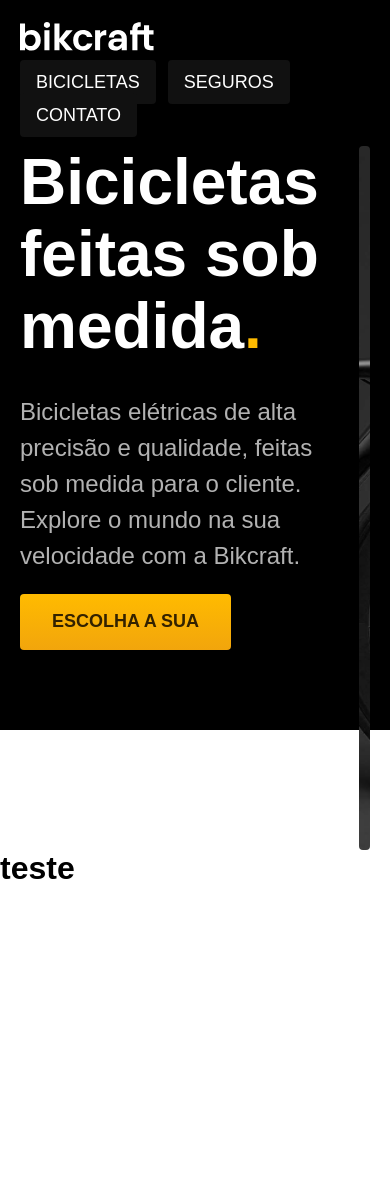
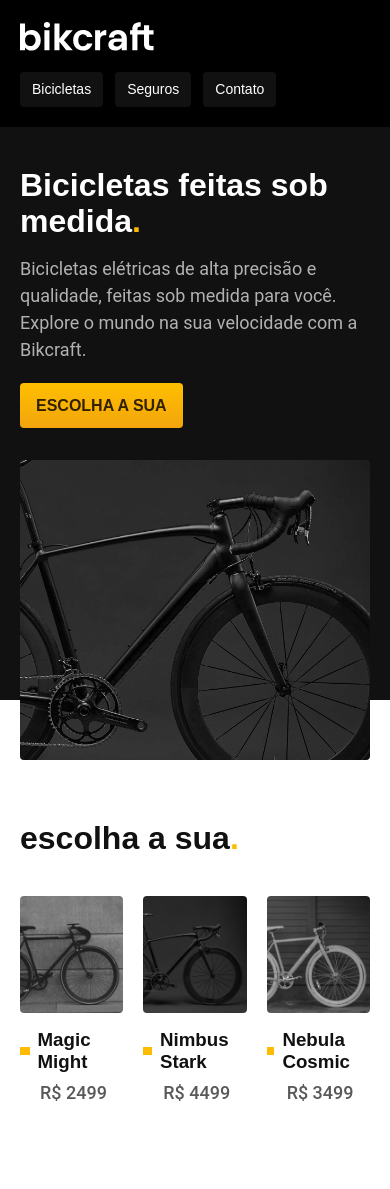
Before and after one commit to naylsonrj/bikecraft, a plain HTML site: page index.html in a window 390 px wide. Shown: the top 1189 px of the page. Drawn offline with Linux system fonts and the light colour scheme.

Commit message:
adicionado lista bicicletas e class container

```diff
--- /dev/null
+++ b/css/bicicletas/bicicletas-lista.css
@@ -0,0 +1,57 @@
+.bicicletas-lista {
+  padding-top: 60px;
+  padding-bottom: 120px;
+}
+.bicicletas-lista h2 {
+  margin-bottom: 40px;
+}
+
+.bicicletas-lista ul {
+  display: flex;
+  gap: 40px;
+  padding: 0 20px 20px 20px;
+  max-width: 1400px;
+  margin-left: auto;
+  margin-right: auto;
+  overflow-x: auto;
+  -webkit-overflow-scrolling: touch;
+}
+.bicicletas-lista a {
+  display: block;
+}
+.bicicletas-lista img {
+  margin-bottom: 16px;
+}
+
+.bicicletas-lista h3 {
+  margin-bottom: 8px;
+  display: flex;
+  align-items: center;
+}
+.bicicletas-lista h3::before {
+  content: "";
+  background-color: var(--cor-p1);
+  display: inline-block;
+  height: 8px;
+  width: 12px;
+  margin-right: 8px;
+  transition: width 0.3s;
+}
+.bicicletas-lista a:hover h3::before {
+  width: 24px;
+}
+
+.bicicletas-lista li span {
+  padding-left: 20px;
+}
+
+/*  responsivo */
+@media (max-width: 800px) {
+  .bicicletas-lista {
+    padding-bottom: 60px;
+  }
+
+  .bicicletas-lista ul {
+    gap: 20px;
+  }
+}
--- /dev/null
+++ b/css/global/global.css
@@ -0,0 +1,33 @@
+body {
+  margin: 0px;
+  font-family: Arial, Helvetica, sans-serif;
+  color: #111111;
+  padding-bottom: 600px;
+}
+
+h1,
+h2,
+h3,
+h4,
+ul,
+p {
+  margin: 0px;
+}
+
+ul {
+  padding: 0px;
+  list-style: none;
+}
+
+a {
+  text-decoration: none;
+  color: inherit;
+}
+
+img {
+  max-width: 100%;
+  display: block;
+}
+img[src$=".jpg"] {
+  border-radius: 4px;
+}
--- /dev/null
+++ b/css/global/header.css
@@ -0,0 +1,67 @@
+.header-bg {
+  background-color: var(--cor-12);
+}
+
+.header {
+  display: flex;
+  flex-wrap: wrap;
+  gap: 20px;
+  justify-content: space-between;
+  align-items: center;
+  padding-top: 20px;
+  padding-bottom: 20px;
+}
+
+.header-menu {
+  display: flex;
+  flex-wrap: wrap;
+  gap: 40px;
+}
+
+.header-menu a {
+  display: inline-block;
+  padding: 16px 0px;
+  position: relative;
+}
+
+.header-menu a:after {
+  content: "";
+  display: block;
+  height: 2px;
+  width: 0px;
+  background: var(--cor-0);
+  margin-top: 4px;
+  transition: 0.3s;
+  position: absolute;
+}
+
+.header-menu a:hover:after {
+  width: 100%;
+}
+
+@media (max-width: 800px) {
+  .header-menu {
+    gap: 20px;
+  }
+  .header-menu a {
+    background: var(--cor-11);
+    padding: 12px 16px;
+    border-radius: 4px;
+  }
+  .header-menu a:hover {
+    background-color: var(--cor-10);
+  }
+  .header a:after {
+    display: none;
+  }
+}
+
+@media (max-width: 600px) {
+  .header-menu {
+    gap: 12px;
+  }
+  .header-menu a {
+    padding: 8px 12px;
+    font-size: 14px;
+  }
+}
--- /dev/null
+++ b/css/home/introducao.css
@@ -0,0 +1,51 @@
+.introducao-bg {
+  background: var(--cor-12);
+  box-shadow: inset 0 -120px var(--cor-0);
+}
+
+.introducao {
+  display: grid;
+  grid-template-columns: 1fr 1fr;
+  gap: 0px 40px;
+}
+
+.introducao-conteudo {
+  align-self: end;
+  padding-bottom: 200px;
+}
+
+.introducao img {
+  height: 100%;
+  object-fit: cover;
+  border-radius: 4px;
+}
+
+.introducao h1 {
+  margin-bottom: 32px;
+}
+
+.introducao p {
+  margin-bottom: 20px;
+}
+
+@media (max-width: 800px) {
+  .introducao-bg {
+    background: var(--cor-11);
+    padding-top: 40px;
+    box-shadow: inset 0 -60px #ffffff;
+  }
+  .introducao {
+    grid-template-columns: 1fr;
+    gap: 32px;
+  }
+  .introducao-conteudo {
+    padding-bottom: 0px;
+  }
+  .introducao h1 {
+    margin-bottom: 16px;
+  }
+  .introducao img {
+    height: 300px;
+    width: 100%;
+  }
+}
--- a/css/style.css
+++ b/css/style.css
@@ -1,158 +1,14 @@
-body {
-  margin: 0px;
-  font-family: Arial, Helvetica, sans-serif;
-  padding-bottom: 700px;
-}
-h1,
-ul,
-p {
-  margin: 0px;
-}
+@import "./global/global.css";
+@import "./utilidades/tipografia.css";
+@import "./utilidades/cores.css";
 
-ul {
-  margin: 0px;
-  padding: 0px;
-  list-style: none;
-}
-a {
-  text-decoration: none;
-  color: inherit;
-}
+@import "./global/header.css";
 
-img {
-  max-width: 100%;
-  display: block;
-}
+/* Utilidades */
+@import "./utilidades/componentes.css";
 
-.header-bg {
-  background-color: black;
-}
+/* Home */
+@import "./home/introducao.css";
 
-.header {
-  display: flex;
-  flex-wrap: wrap;
-  gap: 20px;
-  justify-content: space-between;
-  align-items: center;
-  box-sizing: border-box;
-  padding: 20px;
-  max-width: 1200px;
-  margin-left: auto;
-  margin-right: auto;
-}
-
-.header-menu {
-  display: flex;
-  flex-wrap: wrap;
-  gap: 40px;
-}
-.header-menu a {
-  color: #ffffff;
-  padding: 16px 0px;
-  position: relative;
-  text-transform: uppercase;
-  font-size: 18px;
-}
-
-.header-menu a:after {
-  content: "";
-  display: block;
-  height: 2px;
-  width: 0px;
-  background-color: #ffffff;
-  margin-top: 4px;
-  transition: 0.3s;
-  position: absolute;
-}
-.header-menu a:hover:after {
-  width: 100%;
-}
-
-/*  RESPONSIVO */
-
-@media (max-width: 800px) {
-  .header-menu {
-    gap: 20px;
-  }
-
-  .header-menu a {
-    background-color: #111111;
-    padding: 12px 16px;
-    border-radius: 4px;
-  }
-  .header-menu a:hover {
-    background-color: #2e2e2e;
-  }
-  .header a:after {
-    display: none;
-  }
-}
-
-@media (max-width: 600px) {
-  .header-menu {
-    gap: 12px;
-    font-size: 14px;
-  }
-}
-
-/*  INTRODUCAO */
-
-.introducao-bg {
-  background-color: #000000;
-  color: #ffffff;
-  box-shadow: inset 0 -120px white;
-}
-
-.introducao {
-  display: grid;
-  grid-template-columns: 1fr 1fr;
-  gap: 0 40px;
-  box-sizing: border-box;
-  padding-left: 20px;
-  padding-right: 20px;
-  max-width: 1200px;
-  margin-left: auto;
-  margin-right: auto;
-}
-.introducao-conteudo {
-  align-self: end;
-  padding-bottom: 200px;
-}
-
-.introducao img {
-  height: 100%;
-  object-fit: cover;
-  border-radius: 4px;
-}
-.introducao h1 {
-  margin-bottom: 32px;
-  font-size: 64px;
-  line-height: 1.125;
-}
-.introducao h1 span {
-  color: #ffbb00;
-}
-
-.introducao p {
-  margin-bottom: 20px;
-  font-size: 24px;
-  line-height: 1.5;
-  color: #b2b2b2;
-}
-
-.introducao a {
-  display: inline-block;
-  background: linear-gradient(#ffbb00, #f2a50c);
-  padding: 16px 32px;
-  border-radius: 4px;
-  box-shadow: 0 1px 2px rgba(0, 0, 0, 0.1);
-  text-transform: uppercase;
-  color: #332200;
-  font-size: 18px;
-  line-height: 1.33;
-  font-weight: bold;
-}
-
-.introducao a:hover {
-  background: linear-gradient(#ffb60d, #e59317);
-}
+/* bicicletas */
+@import "./bicicletas/bicicletas-lista.css";
--- /dev/null
+++ b/css/utilidades/componentes.css
@@ -0,0 +1,30 @@
+.container {
+  max-width: 1200px;
+  padding-left: 20px;
+  padding-right: 20px;
+  box-sizing: border-box;
+  margin-left: auto;
+  margin-right: auto;
+}
+
+.botao {
+  display: inline-block;
+  padding: 16px 32px;
+  background: linear-gradient(#ffbf00, #f2a50c);
+  border-radius: 4px;
+  box-shadow: 0 1px 2px rgba(0, 0, 0, 0.1);
+  text-transform: uppercase;
+  color: var(--cor-p5);
+  font: 600 1.125rem/1.35 "Poppins", sans-serif;
+}
+
+.botao:hover {
+  background: linear-gradient(#ffb60d, #e59317);
+}
+
+@media (max-width: 600px) {
+  .botao {
+    padding: 12px 16px;
+    font-size: 1rem;
+  }
+}
--- /dev/null
+++ b/css/utilidades/cores.css
@@ -0,0 +1,75 @@
+:root {
+  --cor-0: #ffffff;
+  --cor-1: #f7f7f7;
+  --cor-2: #ededed;
+  --cor-3: #dedede;
+  --cor-4: #cccccc;
+  --cor-5: #b2b2b2;
+  --cor-6: #9c9c9c;
+  --cor-7: #717171;
+  --cor-8: #595959;
+  --cor-9: #404040;
+  --cor-10: #2e2e2e;
+  --cor-11: #111111;
+  --cor-12: #000000;
+  --cor-p1: #ffbb00;
+  --cor-p2: #e4a30b;
+  --cor-p3: #a66f00;
+  --cor-p4: #664400;
+  --cor-p5: #332200;
+}
+
+.cor-0 {
+  color: var(--cor-0);
+}
+.cor-1 {
+  color: var(--cor-1);
+}
+.cor-2 {
+  color: var(--cor-2);
+}
+.cor-3 {
+  color: var(--cor-3);
+}
+.cor-4 {
+  color: var(--cor-4);
+}
+.cor-5 {
+  color: var(--cor-5);
+}
+.cor-6 {
+  color: var(--cor-6);
+}
+.cor-7 {
+  color: var(--cor-7);
+}
+.cor-8 {
+  color: var(--cor-8);
+}
+.cor-9 {
+  color: var(--cor-9);
+}
+.cor-10 {
+  color: var(--cor-10);
+}
+.cor-11 {
+  color: var(--cor-11);
+}
+.cor-12 {
+  color: var(--cor-12);
+}
+.cor-p1 {
+  color: var(--cor-p1);
+}
+.cor-p2 {
+  color: var(--cor-p2);
+}
+.cor-p3 {
+  color: var(--cor-p3);
+}
+.cor-p4 {
+  color: var(--cor-p4);
+}
+.cor-p5 {
+  color: var(--cor-p5);
+}
--- /dev/null
+++ b/css/utilidades/tipografia.css
@@ -0,0 +1,75 @@
+.font-1-xs {
+  font: 400 0.75rem/1.35 "Poppins", sans-serif;
+}
+
+.font-2-xs {
+  font: 400 0.875rem/1.43 "Roboto", sans-serif;
+}
+
+.font-1-s {
+  font: 400 1rem/1.5 "Poppins", sans-serif;
+}
+
+.font-2-s {
+  font: 400 1rem/1.5 "Roboto", sans-serif;
+}
+
+.font-1-m,
+.font-1-m-b {
+  font: 400 1.125rem/1.35 "Poppins", sans-serif;
+}
+
+.font-1-m-b {
+  font-weight: 600;
+}
+
+.font-2-m {
+  font: 500 1.125rem/1.35 "Roboto", sans-serif;
+}
+
+.font-1-l {
+  font: 400 1.5rem/1.5 "Poppins", sans-serif;
+}
+
+.font-2-l,
+.font-2-l-b {
+  font: 400 1.5rem/1.5 "Roboto", sans-serif;
+}
+
+.font-2-l-b {
+  font-weight: 500;
+  letter-spacing: 0.015em;
+  text-transform: uppercase;
+}
+
+.font-1-xl {
+  font: 600 2rem/1.25 "Poppins", sans-serif;
+}
+
+.font-2-xl {
+  font: 500 2rem/1.25 "Roboto", sans-serif;
+}
+
+.font-1-xxl {
+  font: 600 4rem/1.125 "Poppins", sans-serif;
+}
+
+@media (max-width: 1200px) {
+  .font-1-xxl {
+    font-size: 3rem;
+  }
+  .font-2-l,
+  .font-2-l-b {
+    font-size: 1.125rem;
+  }
+}
+
+@media (max-width: 800px) {
+  .font-1-xxl {
+    font-size: 2rem;
+  }
+  .font-1-xl,
+  .font-2-xl {
+    font-size: 1.5rem;
+  }
+}
--- a/index.html
+++ b/index.html
@@ -15,11 +15,13 @@
 
   <body>
     <header class="header-bg">
-      <div class="header">
-        <a href="./"> <img src="./img/bikcraft.svg" alt="BikeCraft" /></a>
+      <div class="header container">
+        <a href="./">
+          <img src="./img/bikcraft.svg" alt="Bikcraft" />
+        </a>
 
         <nav aria-label="primaria">
-          <ul class="header-menu">
+          <ul class="header-menu font-1-m cor-0">
             <li><a href="./bicicletas.html">Bicicletas</a></li>
             <li><a href="./seguros.html">Seguros</a></li>
             <li><a href="./contato.html">Contato</a></li>
@@ -29,22 +31,52 @@
     </header>
 
     <main class="introducao-bg">
-      <div class="introducao">
+      <div class="introducao container">
         <div class="introducao-conteudo">
-          <h1>Bicicletas feitas sob medida<span>.</span></h1>
-          <p>
+          <h1 class="font-1-xxl cor-0">
+            Bicicletas feitas sob medida<span class="cor-p1">.</span>
+          </h1>
+          <p class="font-2-l cor-5">
             Bicicletas elétricas de alta precisão e qualidade, feitas sob medida
-            para o cliente. Explore o mundo na sua velocidade com a
-            Bikcraft<span>.</span>
+            para você. Explore o mundo na sua velocidade com a Bikcraft.
           </p>
-          <a href="./bicicletas.html">Escolha a sua</a>
+          <a class="botao" href="./bicicletas.html">Escolha a sua</a>
         </div>
         <div>
-          <img src="./img/fotos/introducao.jpg" alt="biciletas eletricas" />
+          <img
+            src="./img/fotos/introducao.jpg"
+            alt="Bicicleta elétrica preta."
+          />
         </div>
       </div>
     </main>
-
-    <h1>teste</h1>
+    <article class="bicicletas-lista">
+      <h2 class="container font-1-xxl">
+        escolha a sua<span class="cor-p1">.</span>
+      </h2>
+      <ul>
+        <li>
+          <a href="./bicicletas/magic.html">
+            <img src="./img/bicicletas/magic-home.jpg" alt="bicileta preta" />
+            <h3 class="font-1-x1">Magic Might</h3>
+            <span class="font-2-m cor-8">R$ 2499</span>
+          </a>
+        </li>
+        <li>
+          <a href="./bicicletas/magic.html">
+            <img src="./img/bicicletas/nimbus-home.jpg" alt="bicileta preta" />
+            <h3 class="font-1-x1">Nimbus Stark</h3>
+            <span class="font-2-m cor-8">R$ 4499</span>
+          </a>
+        </li>
+        <li>
+          <a href="./bicicletas/magic.html">
+            <img src="./img/bicicletas/nebula-home.jpg" alt="bicileta preta" />
+            <h3 class="font-1-x1">Nebula Cosmic</h3>
+            <span class="font-2-m cor-8">R$ 3499</span>
+          </a>
+        </li>
+      </ul>
+    </article>
   </body>
 </html>
```
